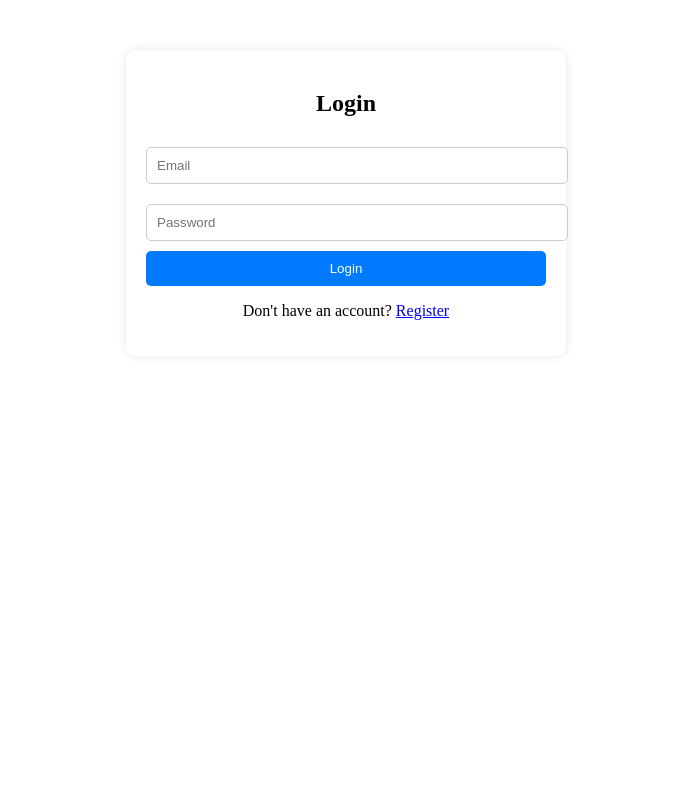
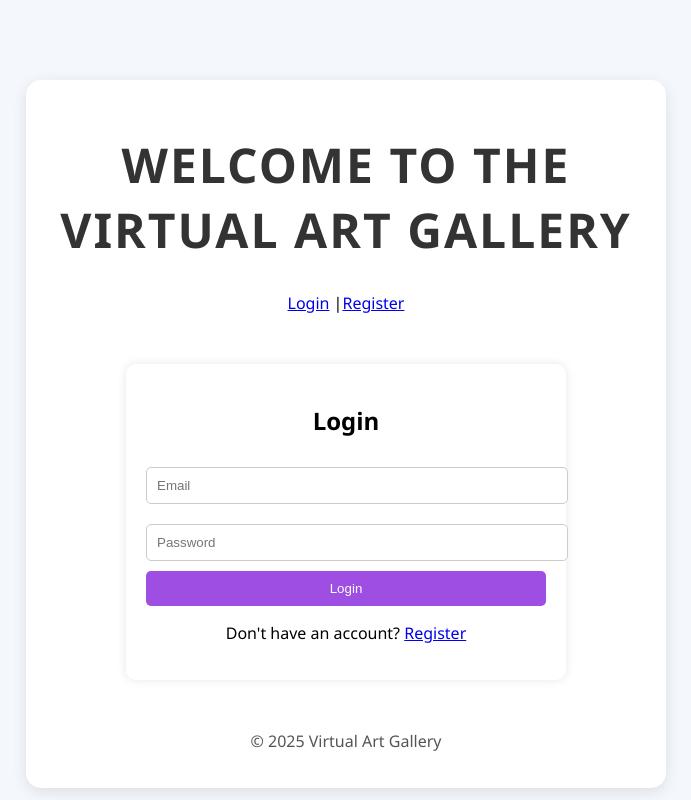
Before and after one commit to shadaksharid/Virtual-Art-Gallery, a React (Create React App) app in the folder Frontend/: page /login in a window 1280 px wide. Shown: the whole page, without its empty margins (294-985 px from the left). Built offline with nearby package versions, Linux system fonts and the light colour scheme.

Commit message:
Updated App.js, axios.js, index.js, and styles. Added app_style.css

```diff
--- a/Frontend/src/App.js
+++ b/Frontend/src/App.js
@@ -1,14 +1,26 @@
-import { Routes, Route } from "react-router-dom";
+import { Routes, Route, Link } from "react-router-dom";
 import Login from "./pages/Login";
 import Register from "./pages/Register";
+import '../src/styles/app_style.css'
 
 function App() {
     return (
-        <Routes>
-            <Route path="/" element={<h1>Welcome to the Virtual Art Gallery</h1>} />
-            <Route path="/login" element={<Login />} />
-            <Route path="/register" element={<Register />} />
-        </Routes>
+        <div className="container">
+            <center><h1>Welcome to the Virtual Art Gallery</h1></center>
+
+            <div className="links">
+                <Link to="/login">Login</Link> |
+                <Link to="/register">Register</Link>
+            </div>
+
+            <Routes>
+                <Route path="/login" element={<Login />} />
+                <Route path="/register" element={<Register />} />
+            </Routes>
+            <div className="footer">
+                <p>&copy; 2025 Virtual Art Gallery</p>
+            </div>
+        </div>
     );
 }
 
--- a/Frontend/src/axios.js
+++ b/Frontend/src/axios.js
@@ -7,7 +7,6 @@ const API = axios.create({
   },
 });
 
-// Add Authorization token if available
 API.interceptors.request.use((req) => {
   const token = localStorage.getItem("token");
   if (token) {
--- a/Frontend/src/index.js
+++ b/Frontend/src/index.js
@@ -3,7 +3,7 @@ import ReactDOM from "react-dom/client";
 import App from "./App";
 import { BrowserRouter } from "react-router-dom";
 
-const root = ReactDOM.createRoot(document.getElementById("root"));
+const root = ReactDOM.createRoot(document.getElementById("root")); // Ensure the correct ID here
 root.render(
     <BrowserRouter>
         <App />
--- /dev/null
+++ b/Frontend/src/styles/app_style.css
@@ -0,0 +1,74 @@
+/* src/App.css */
+
+/* Global styles */
+body {
+    font-family: 'Segoe UI', Tahoma, Geneva, Verdana, sans-serif;
+    background: #f4f7fb;
+    margin: 0;
+    padding: 0;
+}
+
+/* Main container styling */
+.container {
+    text-align: center;
+    margin-top: 80px;
+    padding: 20px;
+    border-radius: 15px;
+    background: #ffffff;
+    box-shadow: 0 4px 15px rgba(0, 0, 0, 0.1);
+    max-width: 600px;
+    margin-left: auto;
+    margin-right: auto;
+}
+
+/* Header styling */
+h1 {
+    font-size: 3rem;
+    color: #333;
+    font-weight: bold;
+    margin-bottom: 20px;
+    text-transform: uppercase;
+    letter-spacing: 2px;
+}
+
+/* Styling for links */
+.links {
+    margin-top: 30px;
+}
+
+.link {
+    font-size: 1.1rem;
+    color: #ffffff;
+    background: linear-gradient(to right, #007bff, #00c6ff);
+    padding: 12px 20px;
+    border-radius: 30px;
+    text-decoration: none;
+    margin: 0 15px;
+    transition: transform 0.3s, box-shadow 0.3s;
+}
+
+/* Link hover effects */
+.link:hover {
+    box-shadow: 0 4px 15px rgba(0, 0, 0, 0.2);
+    transform: scale(1.05);
+}
+
+/* Footer styling */
+.footer {
+    margin-top: 40px;
+    font-size: 1rem;
+    color: #555;
+}
+
+/* Responsive Design */
+@media (max-width: 768px) {
+    h1 {
+        font-size: 2.2rem;
+    }
+
+    .link {
+        font-size: 1rem;
+        padding: 10px 15px;
+        margin: 5px 10px;
+    }
+}
--- a/Frontend/src/styles/auth.css
+++ b/Frontend/src/styles/auth.css
@@ -22,7 +22,7 @@
   .auth-container button {
     width: 100%;
     padding: 10px;
-    background: #007bff;
+    background: #9d4ce3fc;
     color: white;
     border: none;
     border-radius: 5px;
```
